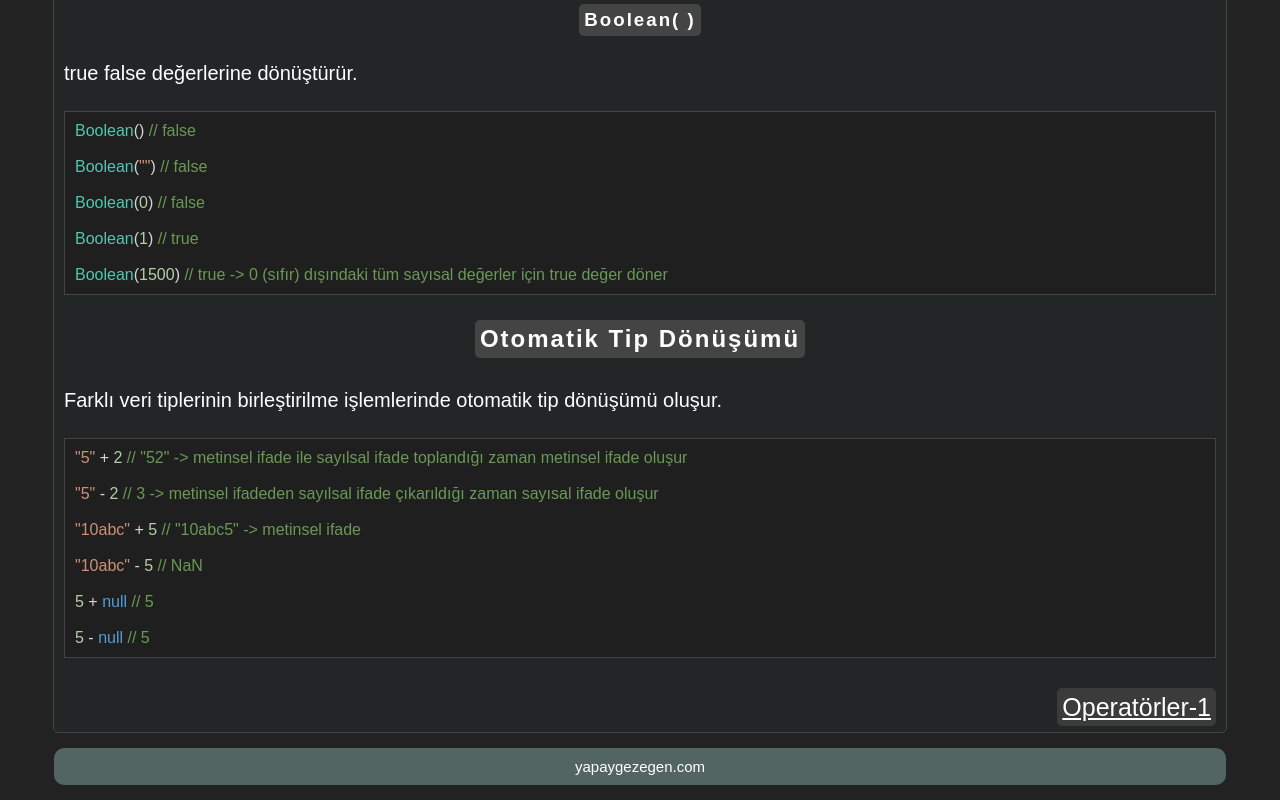
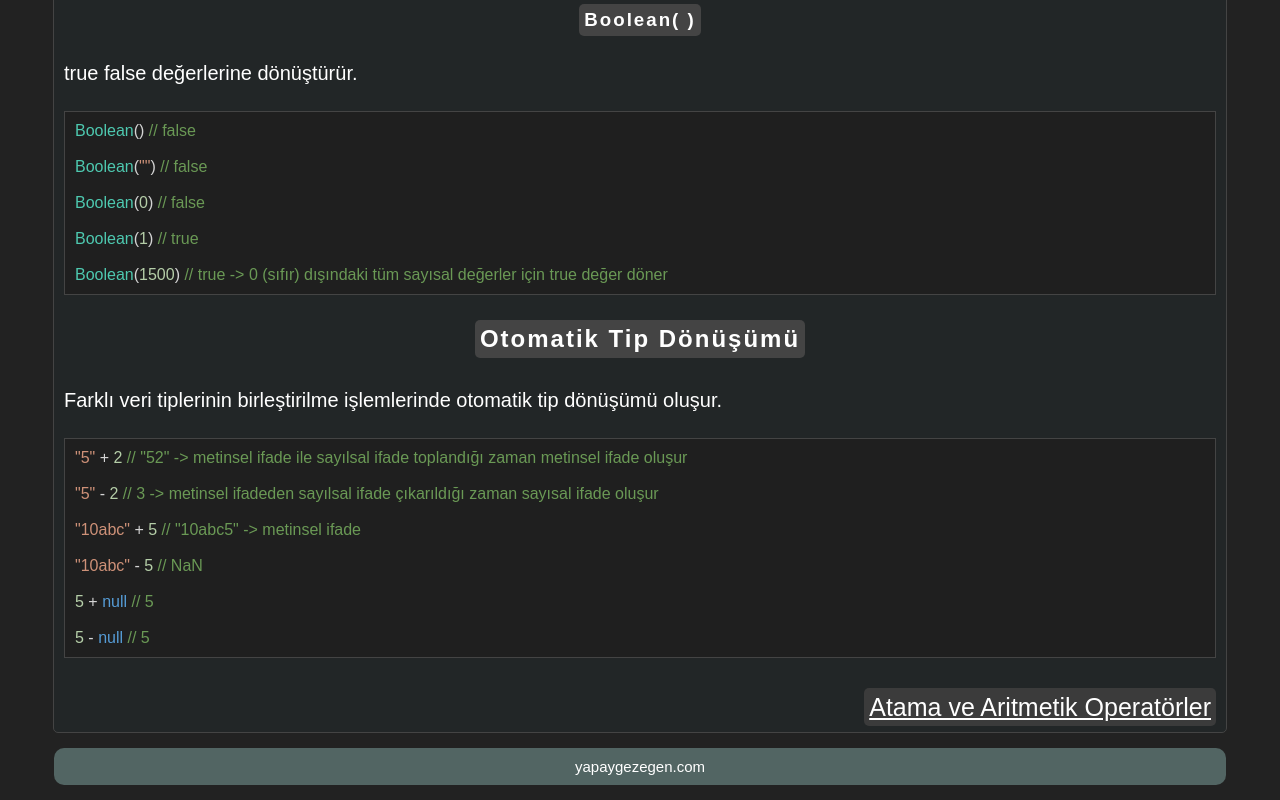
Before and after one commit to yapaygezegen/yapaygezegen.github.io, a plain HTML site: page javascript/4-tip-donusumleri.html in a window 1280 px wide. Shown: the part 1321-2121 px from the top of the page. Drawn offline with Linux system fonts and the light colour scheme.

Commit message:
4-tip-donusumleri.html

```diff
--- a/javascript/4-tip-donusumleri.html
+++ b/javascript/4-tip-donusumleri.html
@@ -55,7 +55,7 @@
 
         <div class="kodAlan"><div><span id="a8">"5"</span><span id="a2"> + </span><span id="a3">2</span><span id="a2"> </span><span id="a0">// "52" -&gt; metinsel ifade ile sayılsal ifade toplandığı zaman metinsel ifade oluşur</span></div><br><div><span id="a8">"5"</span><span id="a2"> - </span><span id="a3">2</span><span id="a2"> </span><span id="a0">// 3 -&gt; metinsel ifadeden sayılsal ifade çıkarıldığı zaman sayısal ifade oluşur</span></div><br><div><span id="a8">"10abc"</span><span id="a2"> + </span><span id="a3">5</span><span id="a2"> </span><span id="a0">// "10abc5" -&gt; metinsel ifade</span></div><br><div><span id="a8">"10abc"</span><span id="a2"> - </span><span id="a3">5</span><span id="a2"> </span><span id="a0">// NaN</span></div><br><div><span id="a3">5</span><span id="a2"> + </span><span id="a1">null</span><span id="a2"> </span><span id="a0">// 5</span></div><br><div><span id="a3">5</span><span id="a2"> - </span><span id="a1">null</span><span id="a2"> </span><span id="a0">// 5</span></div></div>
 
-        <div id="sonraki"><a href="/javascript/5-atama-ve-aritmetik-operatorler.html">Operatörler-1</a></div>
+        <div id="sonraki"><a href="/javascript/5-atama-ve-aritmetik-operatorler.html">Atama ve Aritmetik Operatörler</a></div>
     </main>
     <footer>yapaygezegen.com</footer>
 </body>
```
